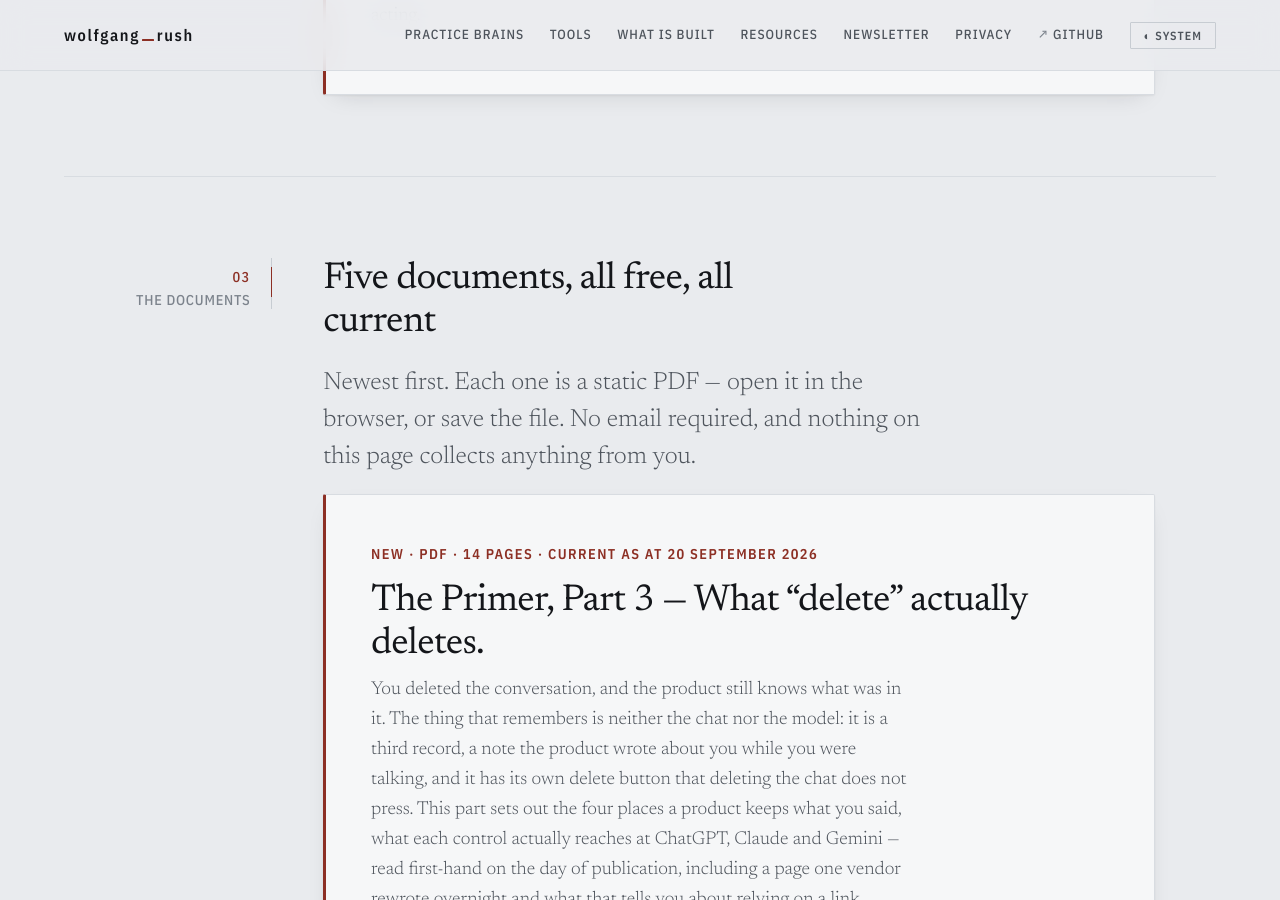
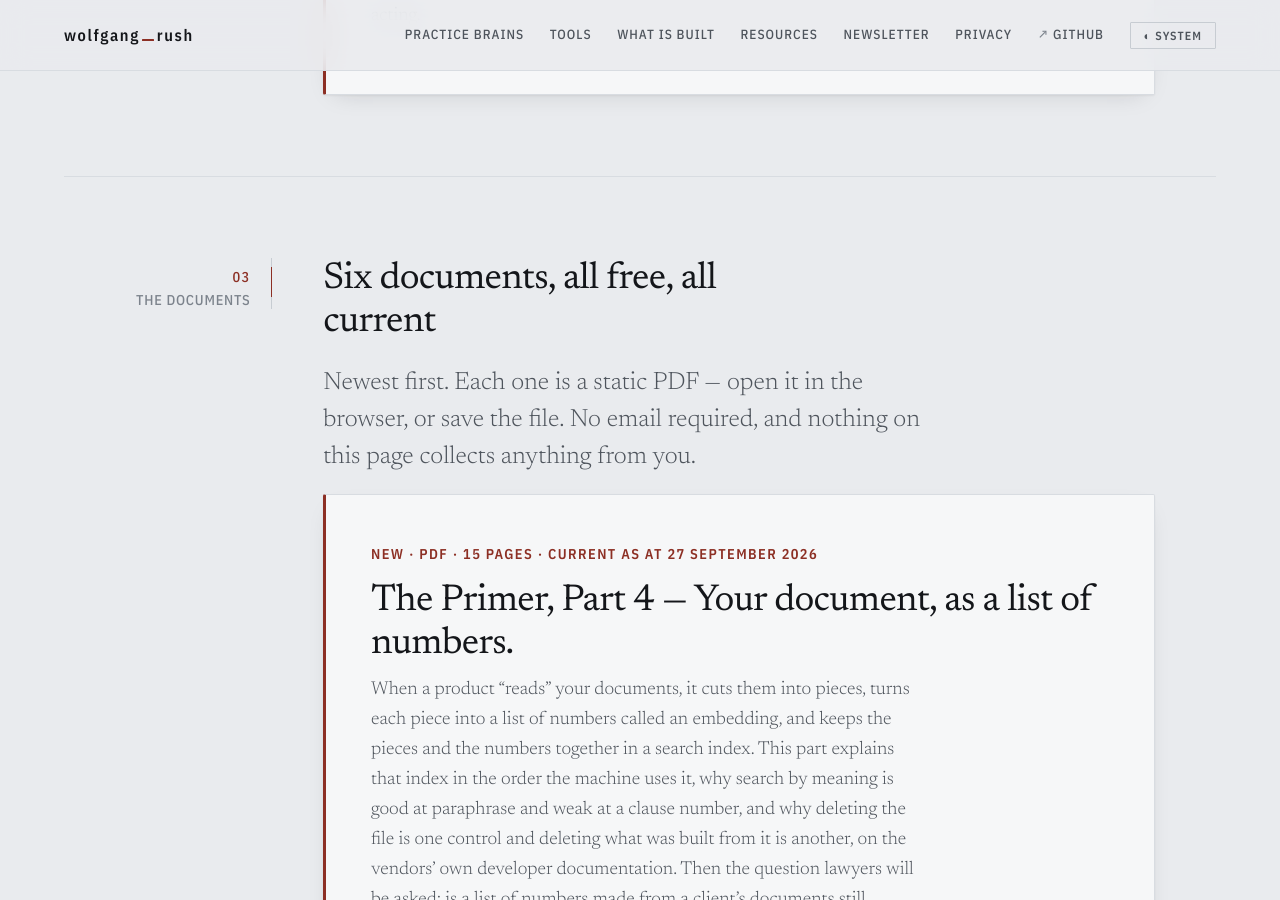
Before and after one commit to Wolfgangrush/Wolfgangrush.github.io, a Jekyll site: the page built from resources/index.md, in a window 1280 px wide and 900 px high, scrolled down 811 px. Built offline with Jekyll 4.4.1, drawn with Linux system fonts in a browser that asks for light colours; some of the changed text lies outside the part shown.

Commit message:
Issue 09 + Resources: The Primer Part 4 — Your document, as a list of numbers (15pp)

```diff
--- a/resources/index.md
+++ b/resources/index.md
@@ -36,12 +36,37 @@ description: Free, downloadable practitioner documents from wolfgang_rush. No em
 <div class="mg">
   <p class="note"><span class="n">03</span>The documents</p>
   <div>
-    <h2>Five documents, all free, all current</h2>
+    <h2>Six documents, all free, all current</h2>
     <p class="lede">Newest first. Each one is a static PDF — open it in the browser, or save the file.
     No email required, and nothing on this page collects anything from you.</p>
 
     <div class="latest-box">
-      <span class="tag">New · PDF · 14 pages · current as at 20 September 2026</span>
+      <span class="tag">New · PDF · 15 pages · current as at 27 September 2026</span>
+      <h3 class="latest-title">The Primer, Part 4 — Your document, as a list of numbers.</h3>
+      <p class="latest-summary">When a product &ldquo;reads&rdquo; your documents, it cuts them into
+      pieces, turns each piece into a list of numbers called an embedding, and keeps the pieces and the
+      numbers together in a search index. This part explains that index in the order the machine uses
+      it, why search by meaning is good at paraphrase and weak at a clause number, and why deleting the
+      file is one control and deleting what was built from it is another, on the vendors&rsquo; own
+      developer documentation. Then the question lawyers will be asked: is a list of numbers made from a
+      client&rsquo;s documents still personal data? It covers the research that rebuilt short text from
+      its numbers, how Europe, California and India each phrase the test, why EDPB Opinion 28/2024 is
+      about trained models and not search indexes, and the one German regulator text that addresses the
+      index directly. Every term is explained on the page.</p>
+      <p class="latest-cta">
+        <a class="btn btn-primary btn-lg"
+           href="{{ '/assets/The-Primer-Part-04-2026-09-27.pdf' | relative_url }}"
+           target="_blank" rel="noopener">Open The Primer, Part 4 (PDF, 15 pages)</a>
+      </p>
+      <p class="muted small">
+        Or <a class="link"
+           href="{{ '/assets/The-Primer-Part-04-2026-09-27.pdf' | relative_url }}"
+           download="The-Primer-Part-04-2026-09-27.pdf">save the file (PDF, 125&nbsp;KB)</a>.
+      </p>
+    </div>
+
+    <div class="latest-box" style="margin-top:2rem">
+      <span class="tag">PDF · 14 pages · current as at 20 September 2026</span>
       <h3 class="latest-title">The Primer, Part 3 — What &ldquo;delete&rdquo; actually deletes.</h3>
       <p class="latest-summary">You deleted the conversation, and the product still knows what was in
       it. The thing that remembers is neither the chat nor the model: it is a third record, a note the
```
Also changed, not shown: _data/newsletters.yml (+15 -0 lines).
